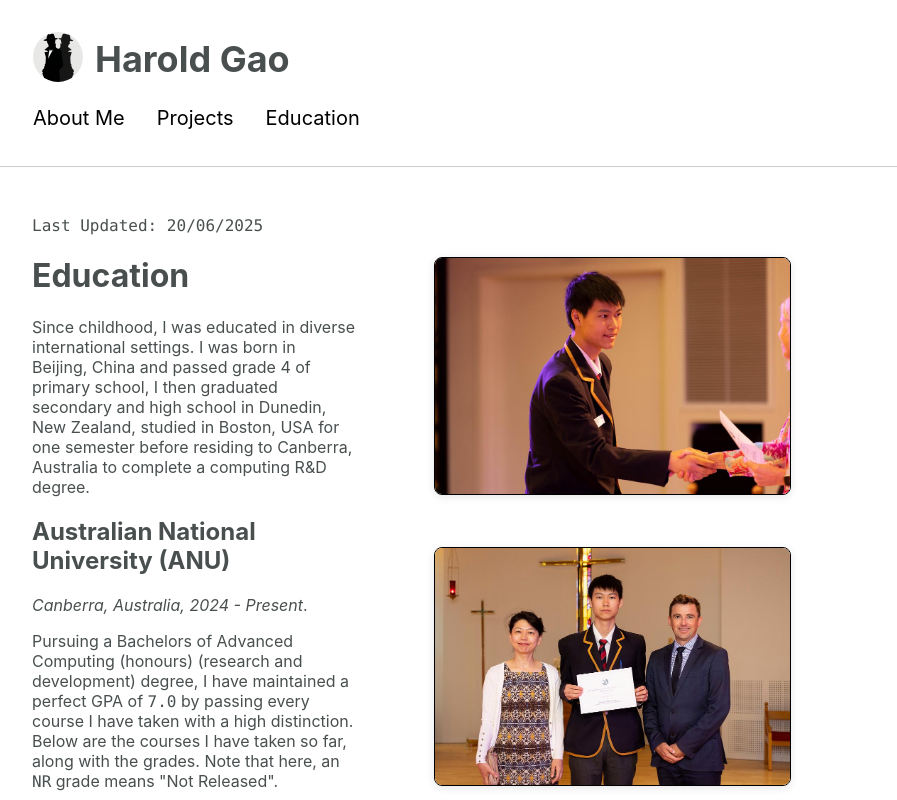
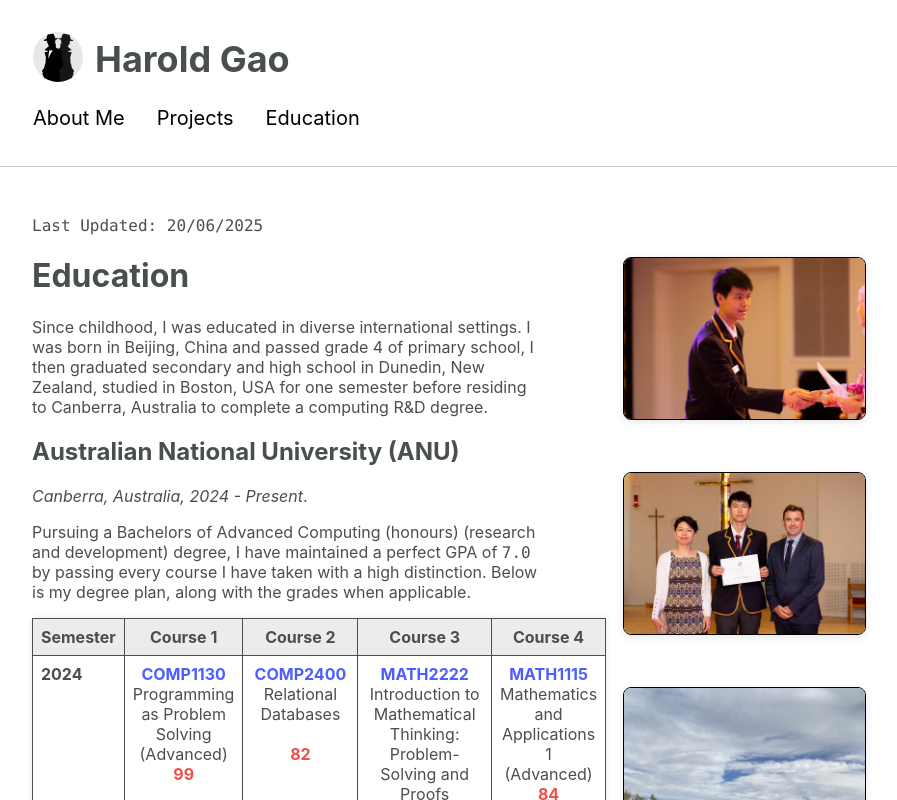
Before and after one commit to LaFriska/lafriska.github.io, a React (Create React App) app: page / in a window 1280 px wide. Both pictures are taken after a click on the element "Education". Shown: the top 800 px of the page, without its empty margins (151-1048 px from the left). Built offline with nearby package versions, Linux system fonts and the light colour scheme.

Commit message:
degree plan

```diff
--- a/package.json
+++ b/package.json
@@ -15,6 +15,7 @@
     "react-dom": "^19.1.0",
     "react-markdown": "^8.0.6",
     "react-scripts": "^5.0.1",
+    "rehype-raw": "^6.1.0",
     "remark-gfm": "^1.0.0",
     "typescript": "^4.9.5",
     "web-vitals": "^2.1.4"
--- a/public/md/education.md
+++ b/public/md/education.md
@@ -2,18 +2,27 @@
 
 # Education
 
-Since childhood, I was educated in diverse international settings. I was born in Beijing, China and passed grade 4 of primary
-school, I then graduated secondary and high school in Dunedin, New Zealand, studied in Boston, USA for one semester before
+Since childhood, I was educated in diverse international settings. I was born in Beijing, China and passed grade 4 of
+primary
+school, I then graduated secondary and high school in Dunedin, New Zealand, studied in Boston, USA for one semester
+before
 residing to Canberra, Australia to complete a computing R&D degree.
 
 ## Australian National University (ANU)
+
 *Canberra, Australia, 2024 - Present*.
 
 Pursuing a Bachelors of Advanced Computing (honours) (research and development) degree, I have maintained a perfect GPA
-of `7.0` by passing every course I have taken with a high distinction. Below are the courses I have taken so far, along
-with the grades. Note that here, an `NR` grade means "Not Released".
+of `7.0` by passing every course I have taken with a high distinction. Below is my degree plan, along with the grades
+when applicable.
 
-| Semester | Course 1 | Course 2  | Course 3 | Course 4 |
-|----------|----------|-----------|----------|----------|
-| Row 1C1  | Row 1C2  | Row 1C3   | Row 1C4  | Row 1C5  |
-| Row 2C1  | Row 2C2  | Row 2C3   | Row 2C4  | Row 2C5  |
+| Semester |                                                                                                      Course 1                                                                                                      |                                                                                              Course 2                                                                                              |                                                                                                                    Course 3                                                                                                                     |                                                                                                        Course 4                                                                                                         |
+|:---------|:------------------------------------------------------------------------------------------------------------------------------------------------------------------------------------------------------------------:|:--------------------------------------------------------------------------------------------------------------------------------------------------------------------------------------------------:|:-----------------------------------------------------------------------------------------------------------------------------------------------------------------------------------------------------------------------------------------------:|:-----------------------------------------------------------------------------------------------------------------------------------------------------------------------------------------------------------------------:|
+| **2024** | <div class="cell-content"><div><a href="https://programsandcourses.anu.edu.au/course/COMP1130"><strong>COMP1130</strong></a><br>Programming as Problem Solving (Advanced)</div><span class="grade">99</span></div> | <div class="cell-content"><div><a href="https://programsandcourses.anu.edu.au/2024/course/COMP2400"><strong>COMP2400</strong></a><br>Relational Databases</div><span class="grade">82</span></div> | <div class="cell-content"><div><a href="https://programsandcourses.anu.edu.au/2024/course/MATH2222"><strong>MATH2222</strong></a><br>Introduction to Mathematical Thinking: Problem-Solving and Proofs</div><span class="grade">91</span></div> | <div class="cell-content"><div><a href="https://programsandcourses.anu.edu.au/2024/course/MATH1115"><strong>MATH1115</strong></a><br>Mathematics and Applications 1 (Advanced)</div><span class="grade">84</span></div> |
+|          |     <div class="cell-content"><div><a href="https://programsandcourses.anu.edu.au/course/COMP1140"><strong>COMP1140</strong></a><br>Structured Programming (Advanced)</div><span class="grade">87</span></div>     | <div class="cell-content"><div><a href="https://programsandcourses.anu.edu.au/course/COMP1600"><strong>COMP1600</strong></a><br>Foundations of Computing</div><span class="grade">84</span></div>  |       <div class="cell-content"><div><a href="https://programsandcourses.anu.edu.au/2024/course/MATH2322"><strong>MATH2322</strong></a><br>Advanced Algebra 1: Groups, Rings and Linear Algebra</div><span class="grade">87</span></div>        | <div class="cell-content"><div><a href="https://programsandcourses.anu.edu.au/2024/course/MATH1116"><strong>MATH1116</strong></a><br>Mathematics and Applications 2 (Advanced)</div><span class="grade">87</span></div> |
+| **2025** |                                                          [**COMP2100**](https://programsandcourses.anu.edu.au/course/COMP2100) <br> Software Construction                                                          |                                                  [**COMP2300**](https://programsandcourses.anu.edu.au/course/COMP2300) <br> Computer Architecture                                                  |                                                                  [**COMP4670**](https://programsandcourses.anu.edu.au/2024/course/COMP4670) <br> Statistical Machine Learning                                                                   |                                                            [**COMP2550**](https://programsandcourses.anu.edu.au/course/COMP2550) <br> Computing R\&D Methods                                                            |
+|          |                                                          [**COMP2120**](https://programsandcourses.anu.edu.au/course/COMP2120) <br> Software Engineering                                                           |                                           [**COMP2310**](https://programsandcourses.anu.edu.au/course/COMP2310) <br> Systems, Networks, and Concurrency                                            |                                                                              [**COMP3600**](https://programsandcourses.anu.edu.au/course/COMP3600) <br> Algorithms                                                                              |                                                       [**COMP2700**](https://programsandcourses.anu.edu.au/2025/course/COMP2700) <br> Cyber Security Foundations                                                        |
+| **2026** |                                                          [**COMP4528**](https://programsandcourses.anu.edu.au/2024/course/COMP4528) <br> Computer Vision                                                           |                                            [**COMP3770**](https://programsandcourses.anu.edu.au/course/COMP3770) <br> Computing Research Project (R\&D)                                            |                                                                        [**COMP3310**](https://programsandcourses.anu.edu.au/2025/course/COMP3310) <br> Computer Networks                                                                        |                                                        [**COMP4350**](https://programsandcourses.anu.edu.au/2025/course/COMP4350) <br> Sound and Music Computing                                                        |
+|          |                                                         [**COMP4650**](https://programsandcourses.anu.edu.au/2024/course/COMP4650) <br> Document Analysis                                                          |                                            [**COMP3770**](https://programsandcourses.anu.edu.au/course/COMP3770) <br> Computing Research Project (R\&D)                                            |                                                                        [**COMP3704**](https://programsandcourses.anu.edu.au/2025/course/COMP3704) <br> Network Security                                                                         |                                                       [**CRIM2010**](https://programsandcourses.anu.edu.au/2025/course/CRIM2010) <br> Cybercrime: an introduction                                                       |
+| **2027** |                                                       [**COMP4550**](https://programsandcourses.anu.edu.au/course/COMP4550) <br> Computing Research Project                                                        |                                               [**COMP4550**](https://programsandcourses.anu.edu.au/course/COMP4550) <br> Computing Research Project                                                |                                                                        [**COMP3703**](https://programsandcourses.anu.edu.au/2025/course/COMP3703) <br> Software Security                                                                        |                                                            [**COMP4300**](https://programsandcourses.anu.edu.au/2025/course/COMP4300) <br> Parallel Systems                                                             |
+|          |                                                       [**COMP4550**](https://programsandcourses.anu.edu.au/course/COMP4550) <br> Computing Research Project                                                        |                                               [**COMP4550**](https://programsandcourses.anu.edu.au/course/COMP4550) <br> Computing Research Project                                                |                                                                [**COMP3300**](https://programsandcourses.anu.edu.au/2025/course/COMP3300) <br> Operating Systems Implementation                                                                 |                                                   [**COMP4680**](https://programsandcourses.anu.edu.au/2025/course/COMP4680) <br> Advanced Topics in Machine Learning                                                   |
--- a/src/components/Education.tsx
+++ b/src/components/Education.tsx
@@ -2,6 +2,7 @@ import {useEffect, useState} from "react";
 import ReactMarkdown from "react-markdown";
 import ImageGallery from "./ImageGallery";
 import remarkGfm from "remark-gfm";
+import rehypeRaw from "rehype-raw";
 
 export default () => {
     const [education, setEducation] = useState('*Loading...*')
@@ -19,10 +20,11 @@ export default () => {
     ];
 
 
+
     return (
         <div style={{ display: 'flex' }}>
             <div className={'page'}>
-                <ReactMarkdown remarkPlugins={[remarkGfm]}>
+                <ReactMarkdown className={"clean-tables"} remarkPlugins={[remarkGfm]} rehypePlugins={[rehypeRaw]}>
                     {education}
                 </ReactMarkdown>
             </div>
--- a/src/css/App.css
+++ b/src/css/App.css
@@ -37,3 +37,45 @@ html{
 .galleryimage{
     margin: 1.5rem;
 }
+
+
+.clean-tables table {
+    width: 100%;
+    border-collapse: collapse;
+    margin: 1rem 0;
+    border: 1px solid var(--text-colour);
+    box-shadow: 0 0 6px rgba(0, 0, 0, 0.1);
+}
+
+.clean-tables th,
+.clean-tables td {
+    border: 1px solid var(--text-colour);
+    padding: 0.5rem 0.5rem;
+    text-align: center;
+    vertical-align: top;
+}
+
+.clean-tables a {
+    color: #4c5eff !important;
+    text-decoration: none;
+}
+
+.clean-tables th {
+    background-color: var(--embed-gray);
+    font-weight: bold;
+    color: var(--text-colour);
+}
+
+.cell-content {
+    display: flex;
+    flex-direction: column;
+    justify-content: space-between;
+    height: 100%;
+    min-height: 100px; /* Optional: adjust height as needed */
+}
+
+.grade {
+    font-weight: bold;
+    color: var(--nice-red);
+    margin-top: auto;
+}
```
Also changed, not shown: 2 other files (tests, documents, lock files or other folders).
